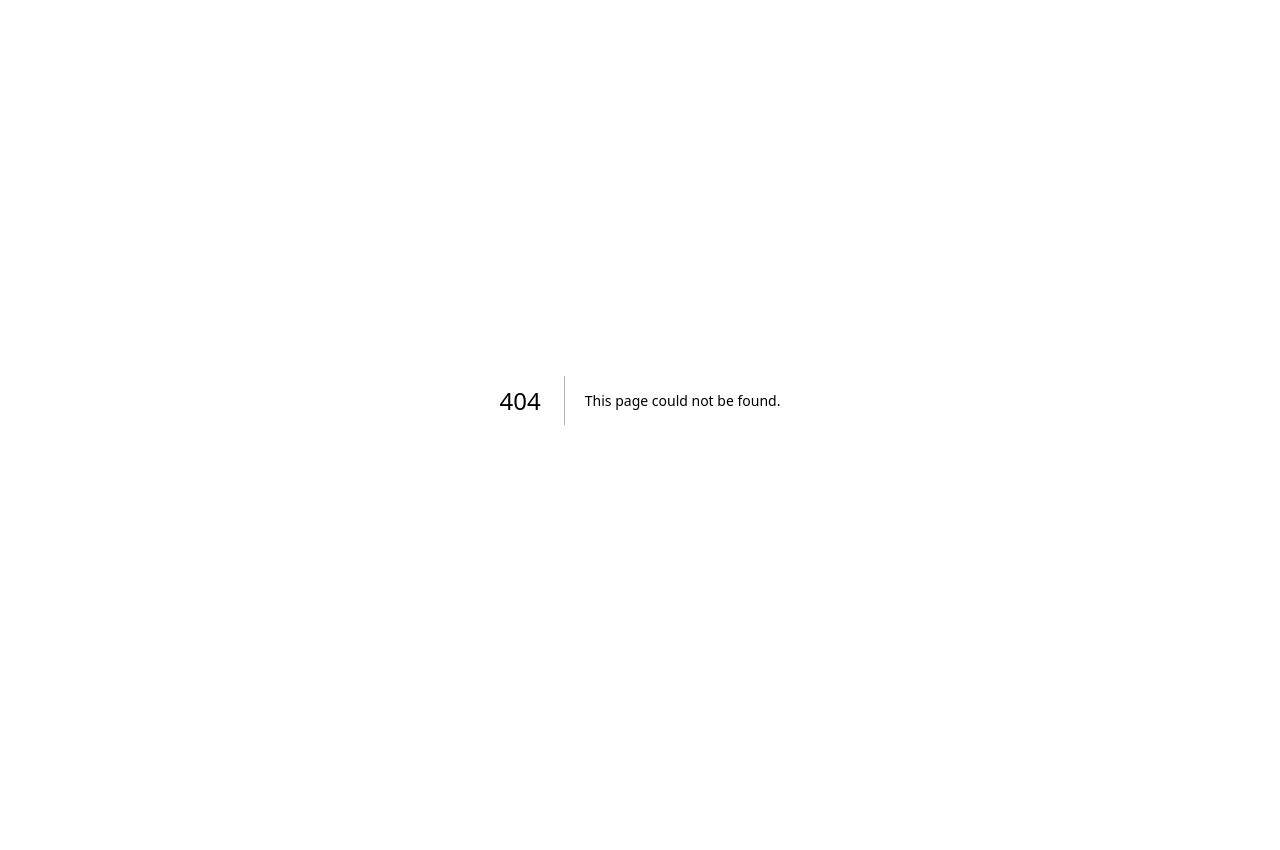
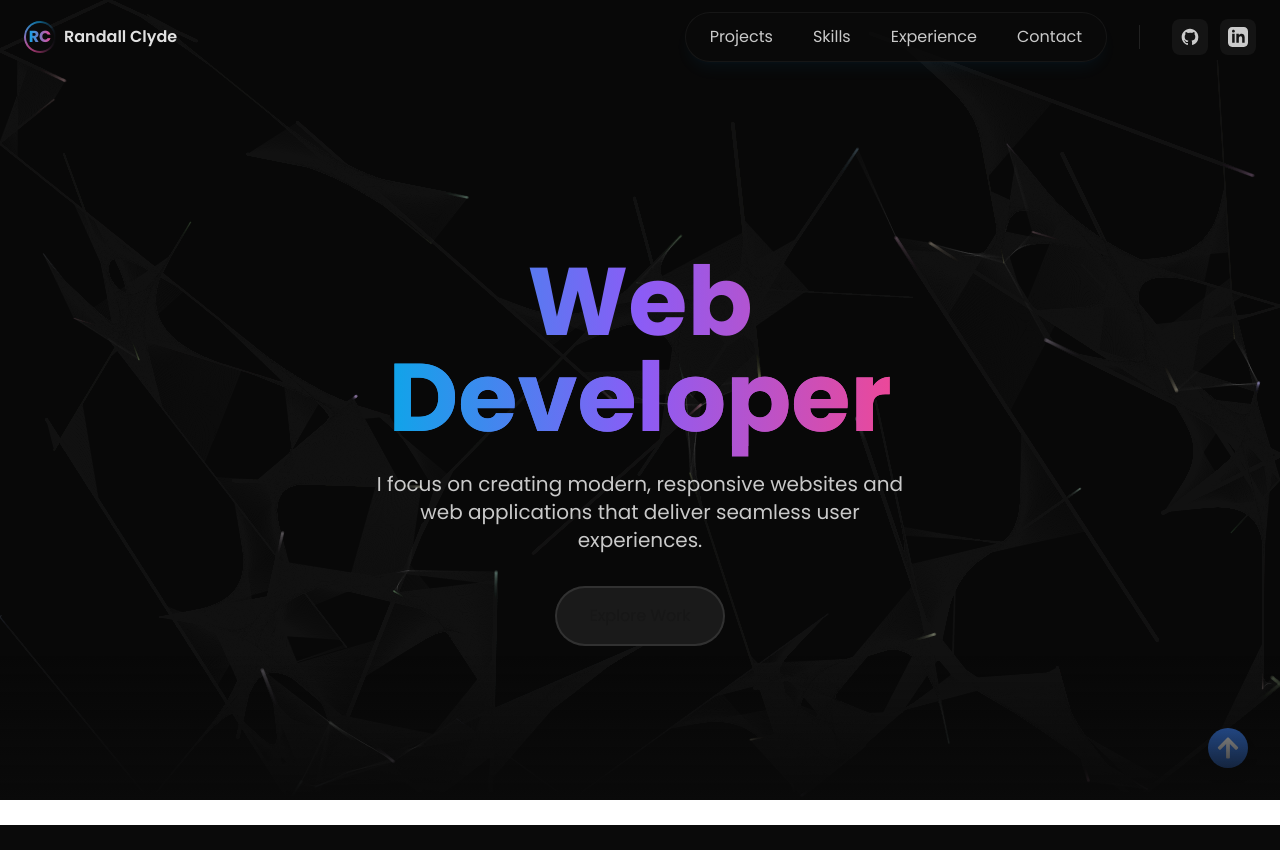
Before and after one commit to jkClyde/gsap_portfolio, a Next.js app: page /projects in a window 1280 px wide. Before the commit this address had no page. Shown: the top 850 px of the page. Before the commit the page ends 800 px from the top, so only its background shows below. Built offline with nearby package versions, Linux system fonts and the light colour scheme.

Commit message:
added services page

```diff
--- a/app/layout.tsx
+++ b/app/layout.tsx
@@ -1,4 +1,7 @@
 import type { Metadata } from "next";
+import Navbar from "@/components/navbar";
+import Footer from "@/components/footer";
+import Hero from "@/components/hero";
 
 import "./globals.css";
 import { Poppins } from "next/font/google";
@@ -21,13 +24,18 @@ export default function RootLayout({
   children: React.ReactNode;
 }) {
   return (
-    <html lang="en">
+    <html lang="en" className="min-h-screen bg-[#0A0A0A]]">
+
       <body
         suppressHydrationWarning
         className={`${poppins.variable} font-poppins antialiased`}
       >
+        <Navbar/>
+        <Hero/>
 
         {children}
+               <Footer />
+
       </body>
     </html>
   );
--- a/app/page.tsx
+++ b/app/page.tsx
@@ -1,7 +1,4 @@
-import Footer from "@/components/footer";
-import Hero from "@/components/hero";
 
-import Navbar from "@/components/navbar";
 import ZoomParralax from "@/components/ZoomParralax";
 import Skills from "@/components/skills";
 import HorinzotalScroller from "@/components/horinzotalScroller";
@@ -10,15 +7,13 @@ import About from "@/components/about";
 
 export default function Home() {
   return (
-    <div className="min-h-screen bg-[#0A0A0A]]">
+    <div className="min-h-screen bg-[#0A0A0A]">
 
-      <Navbar/>
-      <Hero/>
+
       <ZoomParralax/>
       <About/>
       <Skills/>
       <HorinzotalScroller/>
-      <Footer/>
 
 
     </div>
--- /dev/null
+++ b/app/projects/page.tsx
@@ -0,0 +1,17 @@
+'use client'
+
+import React from 'react'
+import { TextParallaxContentExample } from '@/components/Features'
+import { div } from 'framer-motion/client'
+
+const page = () => {
+  return (
+    <div className="my-[25px]">
+      <div className='max-w-[1600px] mx-auto '>
+        <TextParallaxContentExample />
+      </div>
+    </div>
+  )
+}
+
+export default page
--- a/components/Features.tsx
+++ b/components/Features.tsx
@@ -21,7 +21,7 @@ interface OverlayCopyProps {
 
 export const TextParallaxContentExample: React.FC = () => {
   return (
-    <div className="bg-white">
+    <div className="bg-[#0A0A0A]">
       <TextParallaxContent
         imgUrl="https://images.unsplash.com/photo-1522202176988-66273c2fd55f?q=80&w=2671&auto=format&fit=crop&ixlib=rb-4.0.3&ixid=M3wxMjA3fDB8MHxwaG90by1wYWdlfHx8fGVufDB8fHx8fA%3D%3D"
         subheading="Collaborate"
--- a/components/navbar.tsx
+++ b/components/navbar.tsx
@@ -6,7 +6,7 @@ import { GithubIcon, LinkedInIcon } from './social-icons';
 import { Bars3Icon, XMarkIcon } from '@heroicons/react/24/outline';
 
 const navItems = [
-  { name: 'Projects', href: '#work' },
+  { name: 'Projects', href: '/projects' },
   { name: 'Skills', href: '#skills' },
   { name: 'Experience', href: '#experience' },
   { name: 'Contact', href: '#contact' },
```
